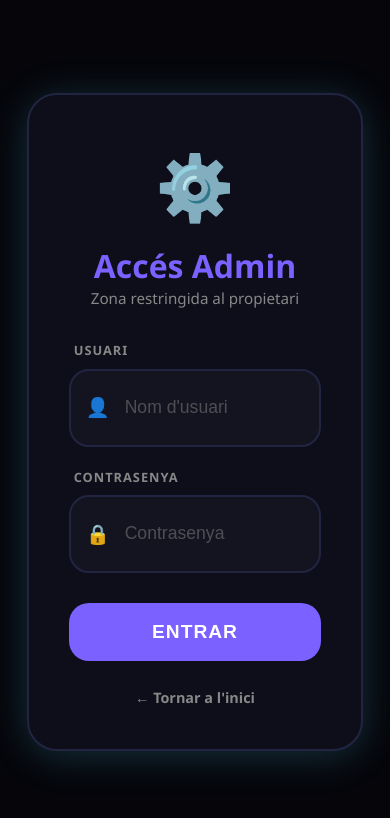
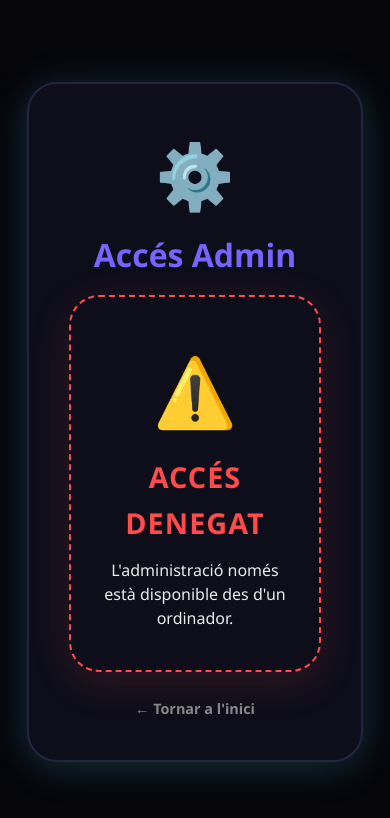
Before and after one commit to ssoley22/Cocktail-AI, a Flask app: page /login in a window 390 px wide. Shown: the top 818 px of the page. Run offline with Flask 3, Linux system fonts and the light colour scheme.

Commit message:
feat(security-ui): bloqueja el login en mòbil i mostra avís d’accés denegat

```diff
--- a/templates/login.html
+++ b/templates/login.html
@@ -141,6 +141,50 @@
         .link-tornar:hover {
             color: var(--color-primari);
         }
+
+        .mobile-block-box {
+            display: none;
+            width: 100%;
+            background: var(--color-superficie);
+            padding: 40px 24px;
+            border-radius: 30px;
+            border: 2px dashed var(--color-error);
+            box-shadow: 0 10px 40px rgba(255, 75, 75, 0.15);
+            text-align: center;
+            margin-top: 20px;
+        }
+
+        .mobile-block-icon {
+            font-size: 4.2rem;
+            margin-bottom: 10px;
+        }
+
+        .mobile-block-box h2 {
+            color: var(--color-error);
+            font-size: 1.8rem;
+            margin-bottom: 12px;
+            text-transform: uppercase;
+            letter-spacing: 1px;
+        }
+
+        .mobile-block-box p {
+            color: var(--color-text);
+            font-size: 1rem;
+            line-height: 1.5;
+        }
+
+        @media (max-width: 768px) {
+            .login-box form,
+            .login-box .descripcio,
+            .login-box .missatge-error,
+            .login-box .btn-login {
+                display: none;
+            }
+
+            .mobile-block-box {
+                display: block;
+            }
+        }
     </style>
 </head>
 <body>
@@ -150,6 +194,12 @@
             <div class="icona-login">⚙️</div>
             <h1>Accés Admin</h1>
             <p class="descripcio">Zona restringida al propietari</p>
+
+            <div class="mobile-block-box" id="mobile-block-box">
+                <div class="mobile-block-icon">⚠️</div>
+                <h2>Accés denegat</h2>
+                <p>L'administració només està disponible des d'un ordinador.</p>
+            </div>
 
             {% if error %}
                 <div class="missatge-error">{{ error }}</div>
@@ -179,5 +229,23 @@
         </div>
 
     </div>
+
+    <script>
+        function bloquejarLoginMobil() {
+            if (window.innerWidth < 768) {
+                // Protecció visual i funcional: bloquegem el login en pantalles mòbils/tàctils
+                document.querySelectorAll('.login-box input, .login-box button[type="submit"]').forEach(el => {
+                    el.disabled = true;
+                });
+            } else {
+                document.querySelectorAll('.login-box input, .login-box button[type="submit"]').forEach(el => {
+                    el.disabled = false;
+                });
+            }
+        }
+
+        bloquejarLoginMobil();
+        window.addEventListener('resize', bloquejarLoginMobil);
+    </script>
 </body>
 </html>
```
